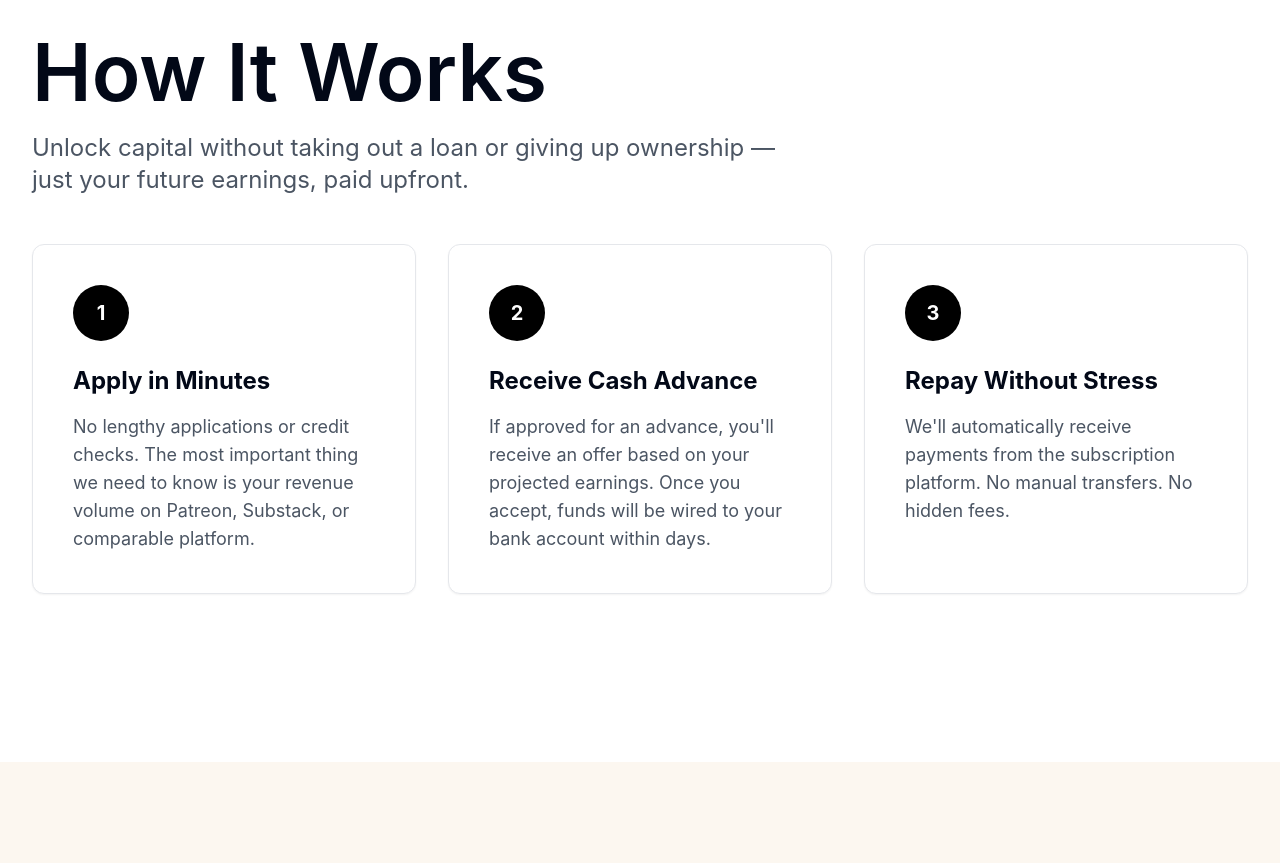
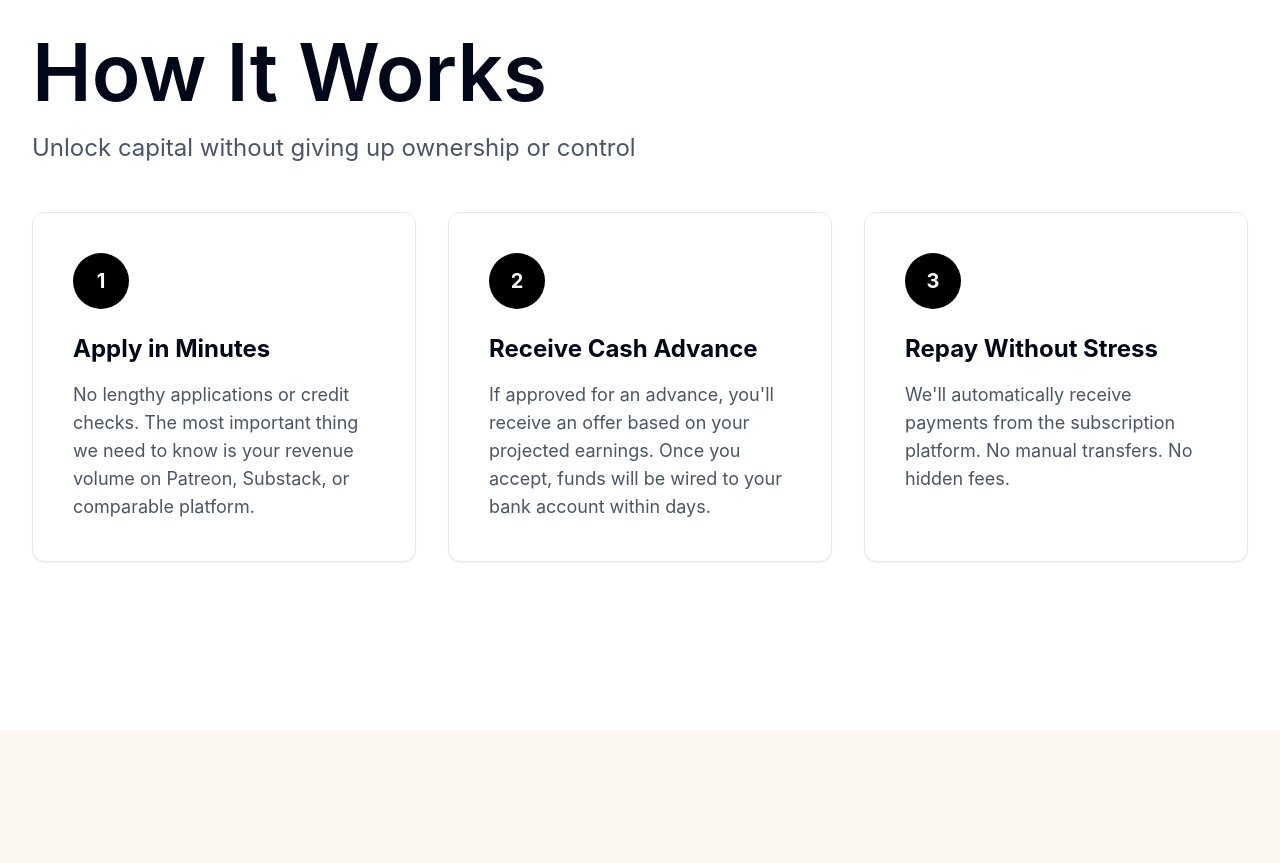
Before and after one commit to arjun-mehta/rent-capital, a React (Vite) app: page / in a window 1280 px wide. Shown: the part 960-1823 px from the top of the page. Built offline with nearby package versions, Linux system fonts and the light colour scheme.

Commit message:
Reverted to edit edt-8fc2458f-169d-4dfb-96ed-ca22919d61a3: "Fix visual overlap on scroll
Addresses an issue where the background color of a section was visible behind the navigation bar when scrolling to a specific section."

```diff
--- a/src/components/HowItWorks.tsx
+++ b/src/components/HowItWorks.tsx
@@ -69,7 +69,7 @@ const HowItWorks: React.FC = () => {
             How It Works
           </h2>
           <p className="text-xl md:text-2xl text-gray-600 max-w-full opacity-0 animate-fade-in" style={{ animationDelay: "0.2s" }}>
-            Unlock capital without taking out a loan or giving up ownership — just your future earnings, paid upfront.
+            Unlock capital without giving up ownership or control
           </p>
         </div>
 
```
